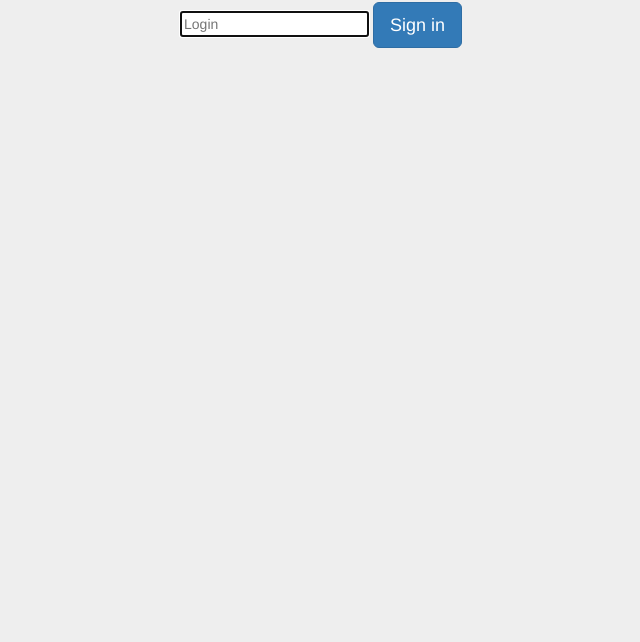
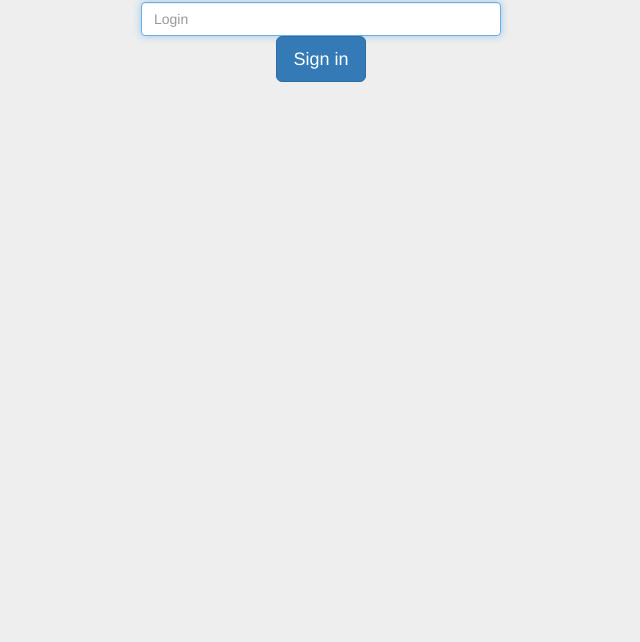
Before and after one commit to kaushal1998/webRTC, a website: page index.html in a window 1280 px wide. Shown: the part 158-800 px from the top of the page, without its empty margins (319-959 px from the left). Drawn offline with nearby package versions, Linux system fonts and the light colour scheme.

Commit message:
Update index.html

```diff
--- a/index.html
+++ b/index.html
@@ -47,7 +47,7 @@
 
                 <h2>WebRTC Video Demo. Please sign in</h2>
                 <label for="usernameInput" class="sr-only">Login</label>
-                <input type="email" id="usernameInput" c lass="form-control formgroup" placeholder="Login" required="" autofocus="">
+                <input type="email" id="usernameInput" class="form-control formgroup" placeholder="Login" required="" autofocus="">
                 <button id="loginBtn" class="btn btn-lg btn-primary btnblock">
                Sign in</button>
 
```
